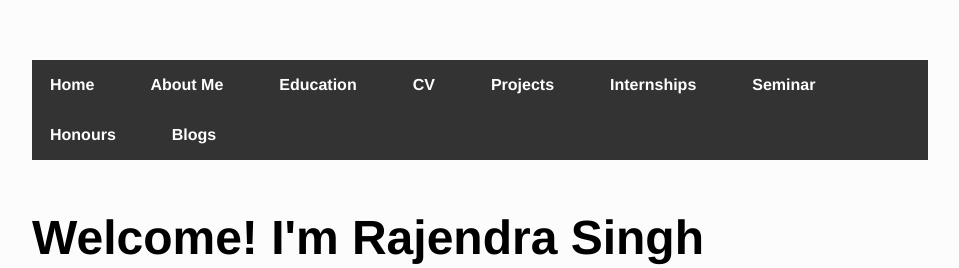
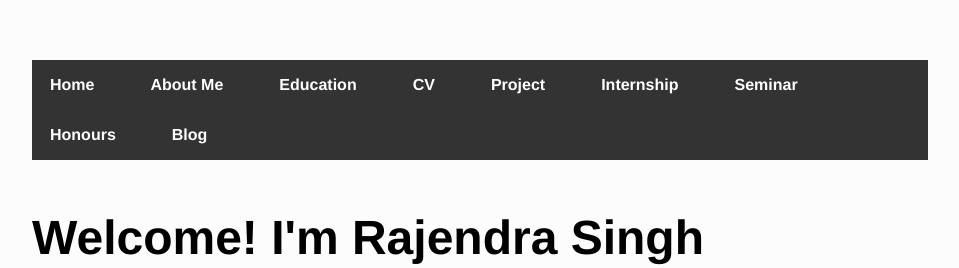
Before and after one commit to iamrajee/iamrajee.github.io, a Jekyll site: the page built from index.html, in a window 1280 px wide. Shown: the top 268 px of the page, without its empty margins (160-1119 px from the left). Built offline with Jekyll 4.4.1, drawn with Linux system fonts in a browser that asks for light colours.

Commit message:
Update default.html

```diff
--- a/_layouts/default.html
+++ b/_layouts/default.html
@@ -14,12 +14,12 @@
 		        	<li><a href="/about">About Me</a></li>
 				<li><a href="/education">Education</a></li>
 	        		<li><a href="/cv">CV</a></li>
-				<li><a href="/projects">Projects</a></li>
-				<li><a href="/internships">Internships</a></li>
+				<li><a href="/projects">Project</a></li>
+				<li><a href="/internships">Internship</a></li>
 				<li><a href="/seminar">Seminar</a></li>
 				<li><a href="/honours">Honours</a></li>
 
-	        		<li><a href="/blog">Blogs</a></li>
+	        		<li><a href="/blog">Blog</a></li>
 	    		</ul>
 			</nav>
 			<div class="container">
```
